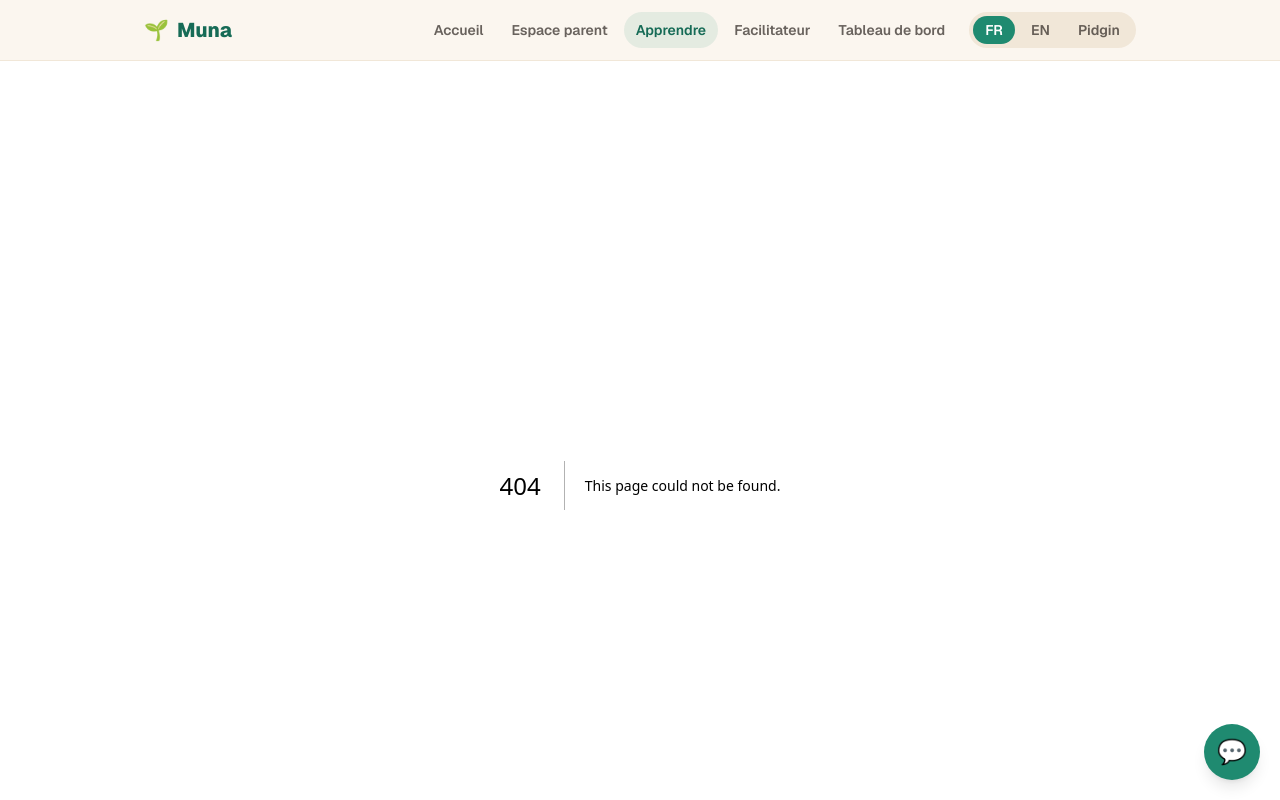
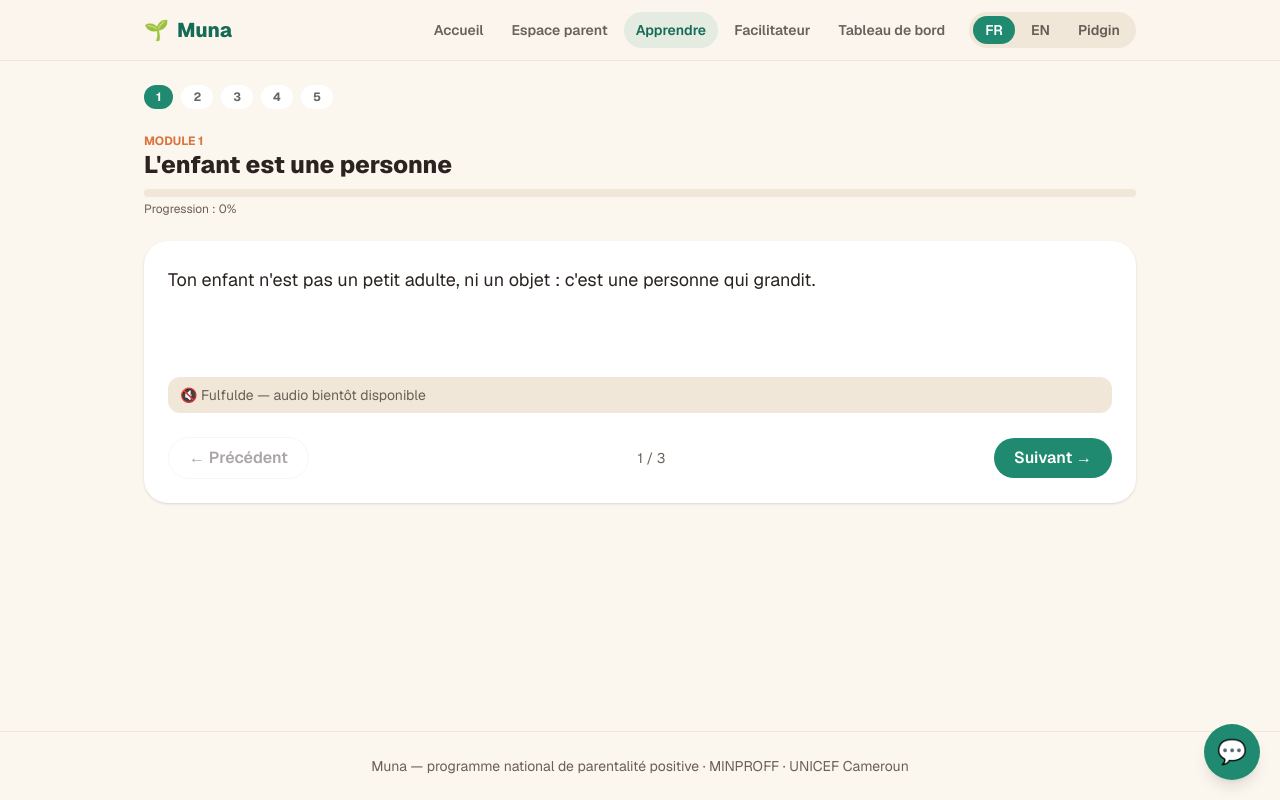
Before and after one commit to zoom-BT/muna-parentalite, a Next.js app: page /apprendre in a window 1280 px wide. Before the commit this address had no page. Shown: the top 800 px of the page. Built offline with nearby package versions, Linux system fonts and the light colour scheme.

Commit message:
feat: micro-learning engine + learning path + accessible audio

```diff
--- /dev/null
+++ b/src/app/apprendre/page.tsx
@@ -0,0 +1,206 @@
+"use client";
+
+import Link from "next/link";
+import { Suspense, useEffect, useState } from "react";
+import { useSearchParams } from "next/navigation";
+import { useLangue } from "@/components/LangueProvider";
+import { LecteurAudio } from "@/components/LecteurAudio";
+import { getModule, listeModules } from "@/core/programme";
+import {
+  pourcentageModule,
+  evaluerQuiz,
+  type Progression,
+} from "@/core/microlearning";
+
+function Contenu() {
+  const { langue, t } = useLangue();
+  const params = useSearchParams();
+  const moduleId = params.get("module") ?? "m1";
+  const module = getModule(moduleId) ?? getModule("m1")!;
+  const lecon = module.lecons[0];
+  const messages = lecon.messages[langue];
+
+  const [prog, setProg] = useState<Progression>({});
+  const [idx, setIdx] = useState(0);
+  const [rep, setRep] = useState<number | null>(null);
+  const [termine, setTermine] = useState(false);
+
+  useEffect(() => {
+    try {
+      setProg(JSON.parse(localStorage.getItem("muna:progression") || "{}"));
+    } catch {
+      setProg({});
+    }
+  }, []);
+  useEffect(() => {
+    setIdx(0);
+    setRep(null);
+    setTermine(false);
+  }, [moduleId]);
+
+  function marquerFait() {
+    setProg((p) => {
+      const faites = new Set(p[module.id]?.leconsFaites ?? []);
+      faites.add(lecon.id);
+      const maj = { ...p, [module.id]: { leconsFaites: [...faites] } };
+      try {
+        localStorage.setItem("muna:progression", JSON.stringify(maj));
+      } catch {}
+      return maj;
+    });
+    setTermine(true);
+  }
+
+  const phaseQuiz = idx >= messages.length;
+
+  useEffect(() => {
+    if (phaseQuiz && !lecon.quiz && !termine) marquerFait();
+    // eslint-disable-next-line react-hooks/exhaustive-deps
+  }, [phaseQuiz]);
+
+  return (
+    <div className="flex flex-col gap-6">
+      {/* Choix du module */}
+      <div className="flex flex-wrap gap-2">
+        {listeModules().map((m) => (
+          <Link
+            key={m.id}
+            href={`/apprendre?module=${m.id}`}
+            aria-current={m.id === module.id ? "page" : undefined}
+            className={`rounded-full px-3 py-1 text-xs font-bold ${
+              m.id === module.id
+                ? "bg-brand text-white"
+                : "bg-surface text-ink/70 hover:bg-soft"
+            }`}
+          >
+            {m.numero}
+          </Link>
+        ))}
+      </div>
+
+      <div>
+        <p className="text-xs font-bold uppercase text-accent">
+          Module {module.numero}
+        </p>
+        <h1 className="text-2xl font-extrabold text-ink">{lecon.titre[langue]}</h1>
+        <div className="mt-2 h-2 w-full overflow-hidden rounded-full bg-soft">
+          <div
+            className="h-full bg-brand transition-all"
+            style={{ width: `${pourcentageModule(module, prog)}%` }}
+          />
+        </div>
+        <p className="mt-1 text-xs text-muted">
+          {t.progression} : {pourcentageModule(module, prog)}%
+        </p>
+      </div>
+
+      {!phaseQuiz && (
+        <div className="rounded-3xl bg-surface p-6 shadow-sm">
+          <p className="min-h-24 text-lg leading-relaxed text-ink">
+            {messages[idx]}
+          </p>
+          {lecon.audio?.ff && idx === 0 && (
+            <div className="mt-4">
+              <LecteurAudio src={lecon.audio.ff} label="Fulfulde" />
+            </div>
+          )}
+          <div className="mt-6 flex items-center justify-between">
+            <button
+              type="button"
+              disabled={idx === 0}
+              onClick={() => setIdx((i) => i - 1)}
+              className="rounded-full border border-soft px-5 py-2 font-semibold text-ink disabled:opacity-40"
+            >
+              ← {t.precedent}
+            </button>
+            <span className="text-sm text-muted">
+              {idx + 1} / {messages.length}
+            </span>
+            <button
+              type="button"
+              onClick={() => setIdx((i) => i + 1)}
+              className="rounded-full bg-brand px-5 py-2 font-semibold text-white"
+            >
+              {t.suivant} →
+            </button>
+          </div>
+        </div>
+      )}
+
+      {phaseQuiz && lecon.quiz && !termine && (
+        <div className="rounded-3xl bg-surface p-6 shadow-sm">
+          <p className="mb-4 text-lg font-bold text-ink">
+            {lecon.quiz.question[langue]}
+          </p>
+          <div className="flex flex-col gap-2">
+            {lecon.quiz.options[langue].map((opt, i) => {
+              const choisi = rep === i;
+              const bon = i === lecon.quiz!.bonneReponse;
+              const couleur =
+                rep === null
+                  ? "border-soft hover:bg-soft"
+                  : bon
+                    ? "border-brand bg-brand/10"
+                    : choisi
+                      ? "border-danger bg-danger/10"
+                      : "border-soft opacity-60";
+              return (
+                <button
+                  key={i}
+                  type="button"
+                  disabled={rep !== null}
+                  onClick={() => setRep(i)}
+                  className={`rounded-xl border-2 px-4 py-3 text-left font-medium text-ink ${couleur}`}
+                >
+                  {opt}
+                </button>
+              );
+            })}
+          </div>
+          {rep !== null && (
+            <div className="mt-4">
+              <p className="font-bold text-brand-dark">
+                {evaluerQuiz(lecon.quiz, rep, langue).correct
+                  ? t.bonneReponse
+                  : t.mauvaiseReponse}
+              </p>
+              <p className="mt-1 text-sm text-muted">
+                {evaluerQuiz(lecon.quiz, rep, langue).explication}
+              </p>
+              <button
+                type="button"
+                onClick={marquerFait}
+                className="mt-4 rounded-full bg-brand px-6 py-3 font-bold text-white"
+              >
+                ✓ {t.valider}
+              </button>
+            </div>
+          )}
+        </div>
+      )}
+
+      {phaseQuiz && (termine || !lecon.quiz) && (
+        <div className="rounded-3xl bg-brand/10 p-6 text-center">
+          <p className="text-2xl">🎉</p>
+          <p className="mt-2 font-bold text-brand-dark">
+            {t.progression} : {pourcentageModule(module, prog)}%
+          </p>
+          <Link
+            href="/parent"
+            className="mt-4 inline-block rounded-full bg-brand px-6 py-3 font-bold text-white"
+          >
+            {t.navParent}
+          </Link>
+        </div>
+      )}
+    </div>
+  );
+}
+
+export default function ApprendrePage() {
+  return (
+    <Suspense fallback={<p className="text-muted">…</p>}>
+      <Contenu />
+    </Suspense>
+  );
+}
--- /dev/null
+++ b/src/components/LecteurAudio.tsx
@@ -0,0 +1,28 @@
+"use client";
+
+import { useState } from "react";
+
+export function LecteurAudio({ src, label }: { src: string; label: string }) {
+  const [erreur, setErreur] = useState(false);
+
+  if (erreur) {
+    return (
+      <p className="rounded-xl bg-soft px-3 py-2 text-sm text-muted">
+        🔇 {label} — audio bientôt disponible
+      </p>
+    );
+  }
+
+  return (
+    <div className="rounded-xl bg-soft p-3">
+      <p className="mb-1 text-sm font-semibold text-ink">🔊 {label}</p>
+      <audio
+        controls
+        src={src}
+        onError={() => setErreur(true)}
+        aria-label={label}
+        className="w-full"
+      />
+    </div>
+  );
+}
--- /dev/null
+++ b/src/core/microlearning.ts
@@ -0,0 +1,19 @@
+import type { Module, Lecon, Quiz, Langue } from "./types";
+
+export type Progression = Record<string, { leconsFaites: string[] }>;
+
+export function leconSuivante(module: Module, prog: Progression): Lecon | null {
+  const faites = new Set(prog[module.id]?.leconsFaites ?? []);
+  return module.lecons.find((l) => !faites.has(l.id)) ?? null;
+}
+
+export function pourcentageModule(module: Module, prog: Progression): number {
+  const faites = (prog[module.id]?.leconsFaites ?? []).filter((id) =>
+    module.lecons.some((l) => l.id === id),
+  );
+  return Math.round((faites.length / module.lecons.length) * 100);
+}
+
+export function evaluerQuiz(quiz: Quiz, choix: number, langue: Langue) {
+  return { correct: choix === quiz.bonneReponse, explication: quiz.explication[langue] };
+}
```
Also changed, not shown: 1 other file (tests, documents, lock files or other folders).
